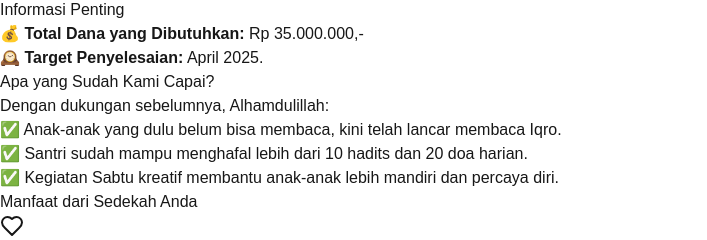
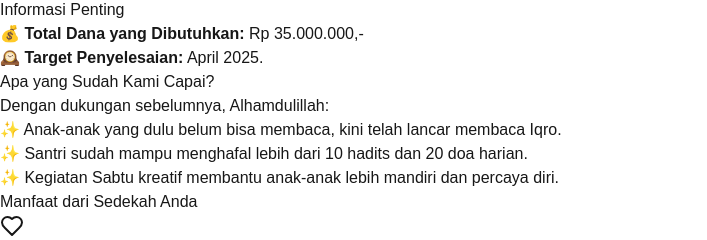
Before and after one commit to mangunkars26/donation-app, a Next.js app: page / in a window 1280 px wide. Shown: the part 2957-3197 px from the top of the page, without its empty margins (0-707 px from the left). Built offline with nearby package versions, Linux system fonts and the light colour scheme.

Commit message:
fix achievment

```diff
--- a/src/components/landing/AchievementsSection.tsx
+++ b/src/components/landing/AchievementsSection.tsx
@@ -1,35 +1,51 @@
 "use client";
 
 import React from "react";
-import { motion } from "framer-motion"; // Pastikan ini diimpor
+import { motion } from "framer-motion";
 
 export default function AchievementsSection() {
   return (
-    <section className="bg-orange-500 py-20">
-      <div className="container mx-auto px-4">
+    <section className="bg-orange-600 py-12 md:py-20">
+      <div className="container mx-auto px-4 max-w-4xl">
         <motion.div
           initial={{ opacity: 0, y: 50 }}
           whileInView={{ opacity: 1, y: 0 }}
           transition={{ duration: 0.8 }}
           className="text-center"
         >
-          <h3 className="text-5xl font-bold text-white mb-6 font-poppins">
+          <h3 className="text-3xl md:text-5xl font-bold text-white mb-6 font-poppins leading-tight">
             Apa yang Sudah Kami Capai?
           </h3>
-          <p className="text-2xl text-white mb-6 font-poppins">
-            Dengan dukungan sebelumnya, <span className="font-semibold text-purple-300">Alhamdulillah</span>:
+          <p className="text-xl md:text-2xl text-white mb-8 font-poppins">
+            Dengan dukungan sebelumnya,{" "}
+            <span className="font-semibold text-yellow-200">Alhamdulillah</span>:
           </p>
-          <ul className="space-y-4 text-xl text-purple-200 font-poppins">
-            {[
-              "✅ <span className='font-semibold'>Anak-anak yang dulu belum bisa membaca</span>, kini telah lancar membaca Iqro.",
-              "✅ <span className='font-semibold'>Santri sudah mampu menghafal</span> lebih dari 10 hadits dan 20 doa harian.",
-              "✅ <span className='font-semibold'>Kegiatan Sabtu kreatif</span> membantu anak-anak lebih mandiri dan percaya diri.",
-            ].map((item, index) => (
-              <li key={index} className="flex items-start justify-center" dangerouslySetInnerHTML={{ __html: item }} />
+          <div className="space-y-6 text-lg md:text-xl text-white font-poppins">
+            {achievements.map((achievement, index) => (
+              <motion.div
+                key={index}
+                initial={{ opacity: 0, x: -20 }}
+                whileInView={{ opacity: 1, x: 0 }}
+                transition={{ duration: 0.5, delay: index * 0.2 }}
+                className="bg-orange-700 rounded-lg p-4 md:p-6 shadow-lg"
+              >
+                <div
+                  className="flex items-start text-left"
+                  dangerouslySetInnerHTML={{
+                    __html: `✨ ${achievement}`
+                  }}
+                />
+              </motion.div>
             ))}
-          </ul>
+          </div>
         </motion.div>
       </div>
     </section>
   );
 }
+
+const achievements = [
+  "<span class='font-semibold text-yellow-100'>Anak-anak yang dulu belum bisa membaca</span>, kini telah lancar membaca Iqro.",
+  "<span class='font-semibold text-yellow-100'>Santri sudah mampu menghafal</span> lebih dari 10 hadits dan 20 doa harian.",
+  "<span class='font-semibold text-yellow-100'>Kegiatan Sabtu kreatif</span> membantu anak-anak lebih mandiri dan percaya diri."
+];
```
